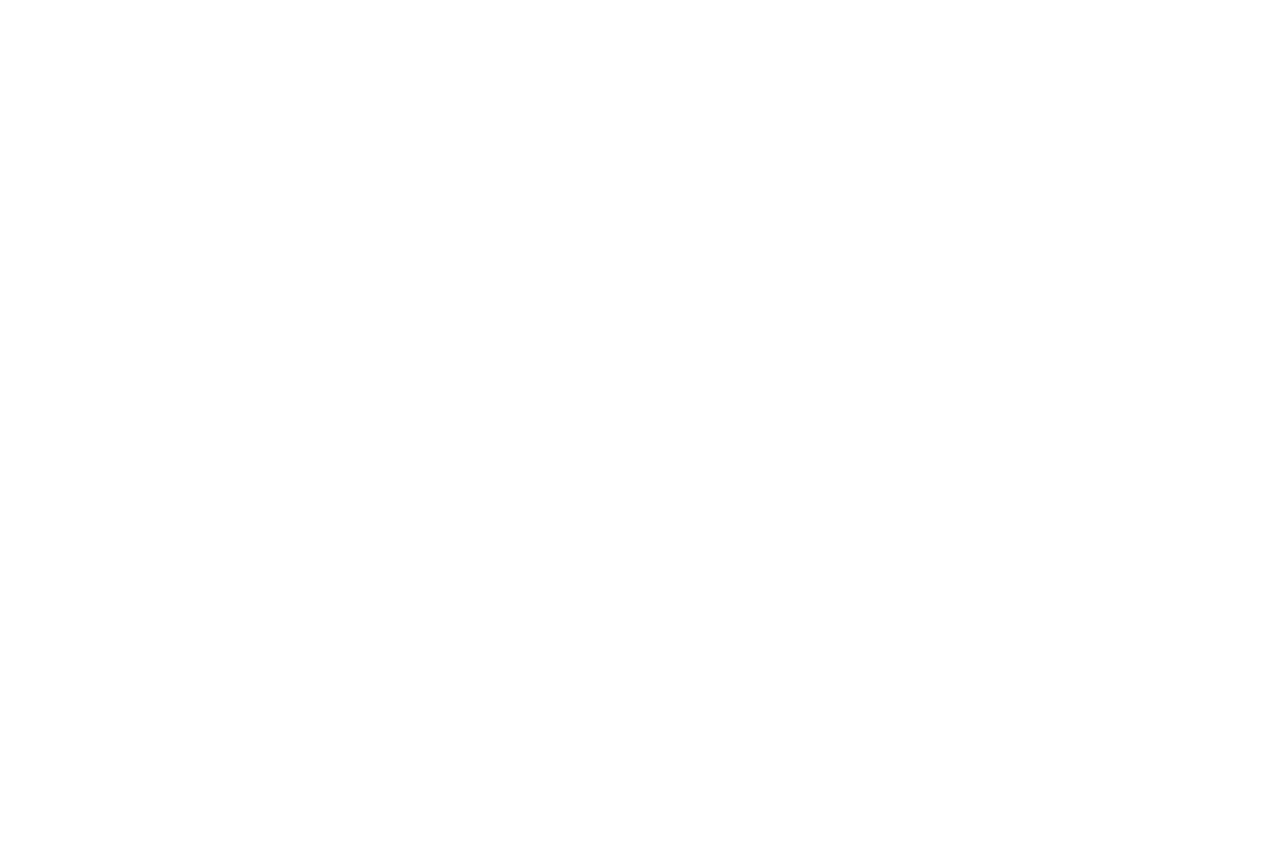
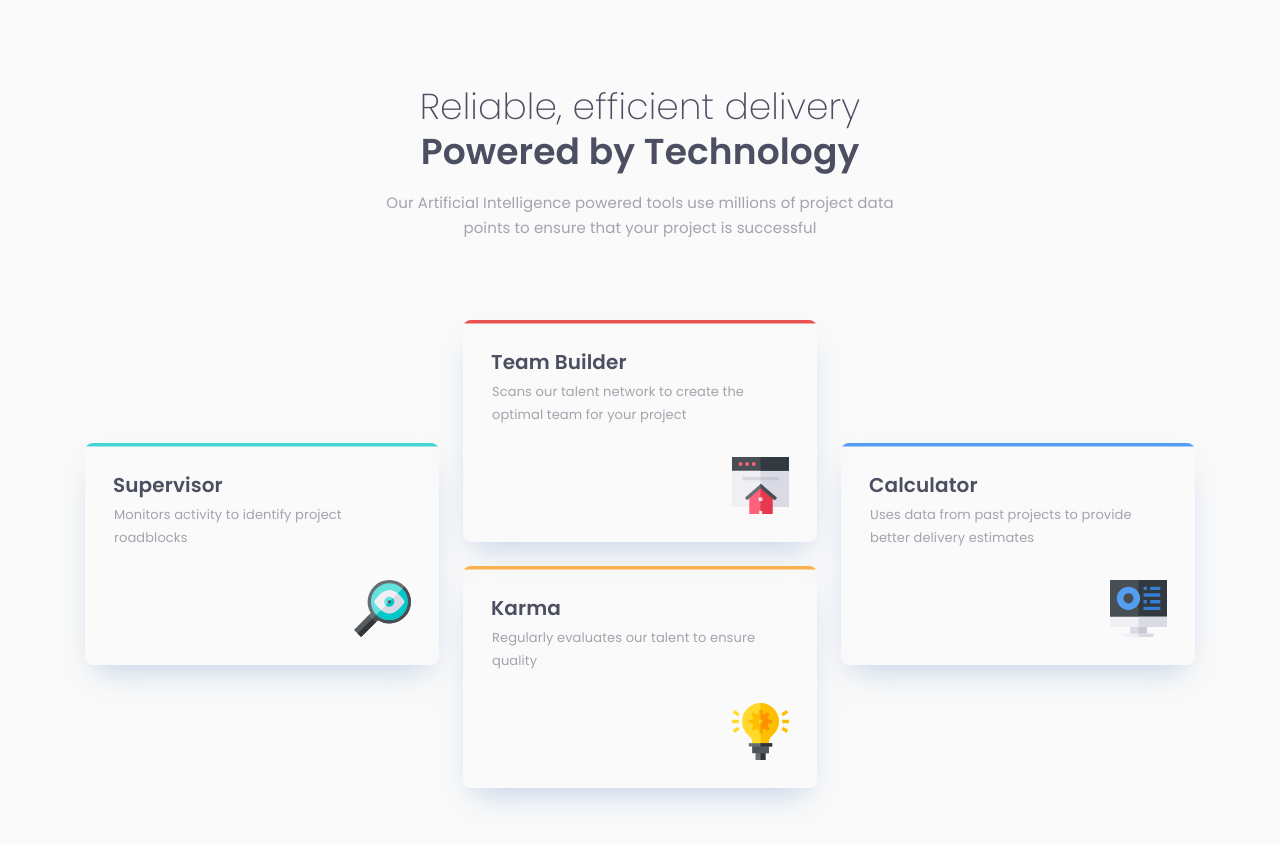
Before and after one commit to tloyan/frontendmentor-four-card-feature-section, a Next.js app: page / in a window 1280 px wide. Shown: the top 844 px of the page. Before the commit the page ends 800 px from the top, so only its background shows below. Built offline with nearby package versions, Linux system fonts and the light colour scheme.

Commit message:
finish challenge

```diff
--- a/app/page.tsx
+++ b/app/page.tsx
@@ -1,5 +1,88 @@
+import Image from "next/image";
+import { twMerge } from "tailwind-merge";
+import iconSupervisor from "@/public/icon-supervisor.svg";
+import iconCalculator from "@/public/icon-calculator.svg";
+import iconKarma from "@/public/icon-karma.svg";
+import iconTeamBuilder from "@/public/icon-team-builder.svg";
+
 export default function Home() {
   return (
-    <></>
+    <main className="flex min-h-full flex-col items-center bg-neutral-3 px-8 py-[85px] tracking-[.007em] text-neutral-1">
+      <header className="max-w-[540px]">
+        <h1 className="flex flex-col items-center space-y-[1px] text-2xl md:text-4xl">
+          <span className="py-[2px] font-extralight">
+            Reliable, efficient delivery
+          </span>
+          <span className="py-[2px] font-bold">Powered by Technology</span>
+        </h1>
+        <p className="font-regular mt-4 text-center text-[.938rem] leading-[1.667em] opacity-50">
+          Our Artificial Intelligence powered tools use millions of project data
+          points to ensure that your project is successful
+        </p>
+      </header>
+      <section className="mt-20 grid max-w-[1110px] grid-cols-1 gap-6 self-center md:grid-cols-[1fr_1fr_1fr] md:grid-rows-[1fr_1fr_1fr_1fr]">
+        <Card
+          title="Supervisor"
+          description="Monitors activity to identify project roadblocks"
+          img={iconSupervisor}
+          className={
+            "from-primary-2 to-primary-2 md:col-start-1 md:col-end-2 md:row-start-2 md:row-end-4"
+          }
+        />
+        <Card
+          title="Team Builder"
+          description="Scans our talent network to create the optimal team for your project"
+          img={iconTeamBuilder}
+          className={
+            "from-primary-1 to-primary-1 md:col-start-2 md:col-end-3 md:row-start-1 md:row-end-3"
+          }
+        />
+        <Card
+          title="Karma"
+          description="Regularly evaluates our talent to ensure quality"
+          img={iconKarma}
+          className={
+            "from-primary-3 to-primary-3 md:col-start-2 md:col-end-3 md:row-start-3 md:row-end-5"
+          }
+        />
+        <Card
+          title="Calculator"
+          description="Uses data from past projects to provide better delivery estimates"
+          img={iconCalculator}
+          className={
+            "from-primary-4 to-primary-4 md:col-start-3 md:col-end-4 md:row-start-2 md:row-end-4"
+          }
+        />
+      </section>
+    </main>
   );
 }
+
+function Card({
+  title,
+  description,
+  img,
+  className,
+}: {
+  title: string;
+  description: string;
+  img: string;
+  className: string;
+}) {
+  return (
+    <div
+      className={twMerge(
+        `flex flex-col items-start rounded-lg bg-white bg-line bg-gradient-to-r bg-no-repeat p-7 shadow`,
+        className,
+      )}
+    >
+      <h2 className="text-xl font-semibold">{title}</h2>
+      <p className="mt-1 pl-[1px] text-[.813rem] leading-[1.769em] opacity-50">
+        {description}
+      </p>
+      <div className="mt-[31px] h-[57px] w-[57px] self-end">
+        <Image src={img} alt={`${title} icon`} />
+      </div>
+    </div>
+  );
+}
--- a/tailwind.config.ts
+++ b/tailwind.config.ts
@@ -23,6 +23,12 @@ const config: Config = {
       },
       fontFamily: {
         sans: "var(--font-poppins)"
+      },
+      boxShadow: {
+        DEFAULT: "0 15px 30px -11px rgba(131,166,210,50%)"
+      },
+      backgroundSize: {
+        "line": "100% .219rem"
       }
     },
   },
```
Also changed, not shown: screenshot.jpeg (added), 1 other file (tests, documents, lock files or other folders).
